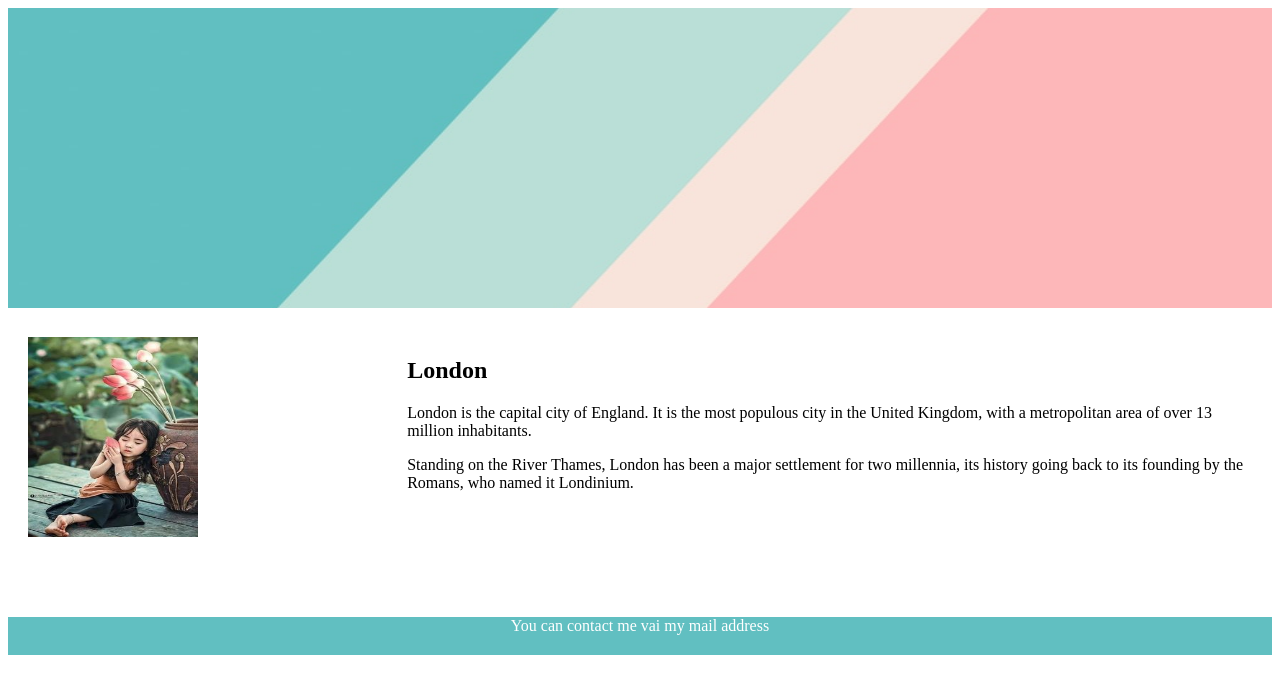
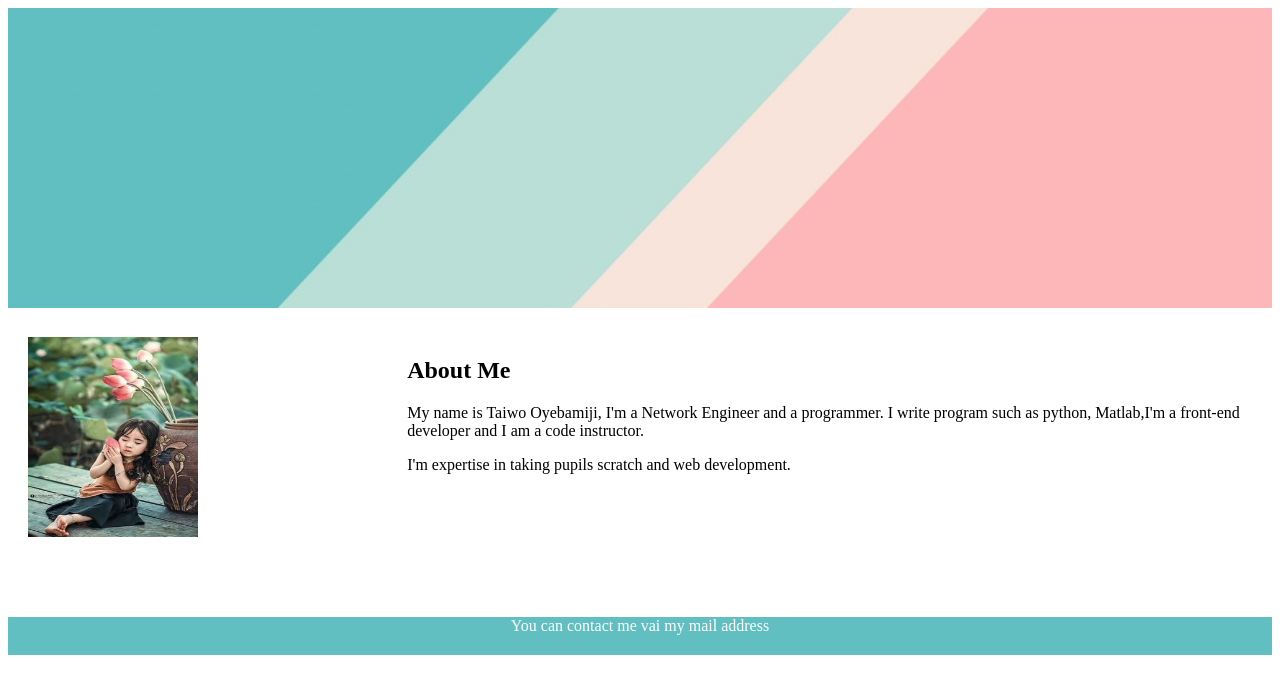
Before and after one commit to oyebamiji-taiwo/index.html, a plain HTML site: page index.html in a window 1280 px wide. Drawn offline with Linux system fonts and the light colour scheme.

Commit message:
Update index.html

```diff
--- a/index.html
+++ b/index.html
@@ -49,9 +49,10 @@ footer{
 </nav>
 
 <article>
-    <h1>London</h1>
-    <p>London is the capital city of England. It is the most populous city in the  United Kingdom, with a metropolitan area of over 13 million inhabitants.</p>
-    <p>Standing on the River Thames, London has been a major settlement for two millennia, its history going back to its founding by the Romans, who named it Londinium.</p>
+    <h1>About Me</h1>
+    <p>My name is Taiwo Oyebamiji, I'm a Network Engineer and a programmer. I write program such as python, Matlab,I'm a front-end developer and I am a code instructor.
+ </p>
+    <p>I'm expertise in taking pupils scratch and web development.</p>
   </article>
 <footer>
     You can contact me vai my mail address
```
